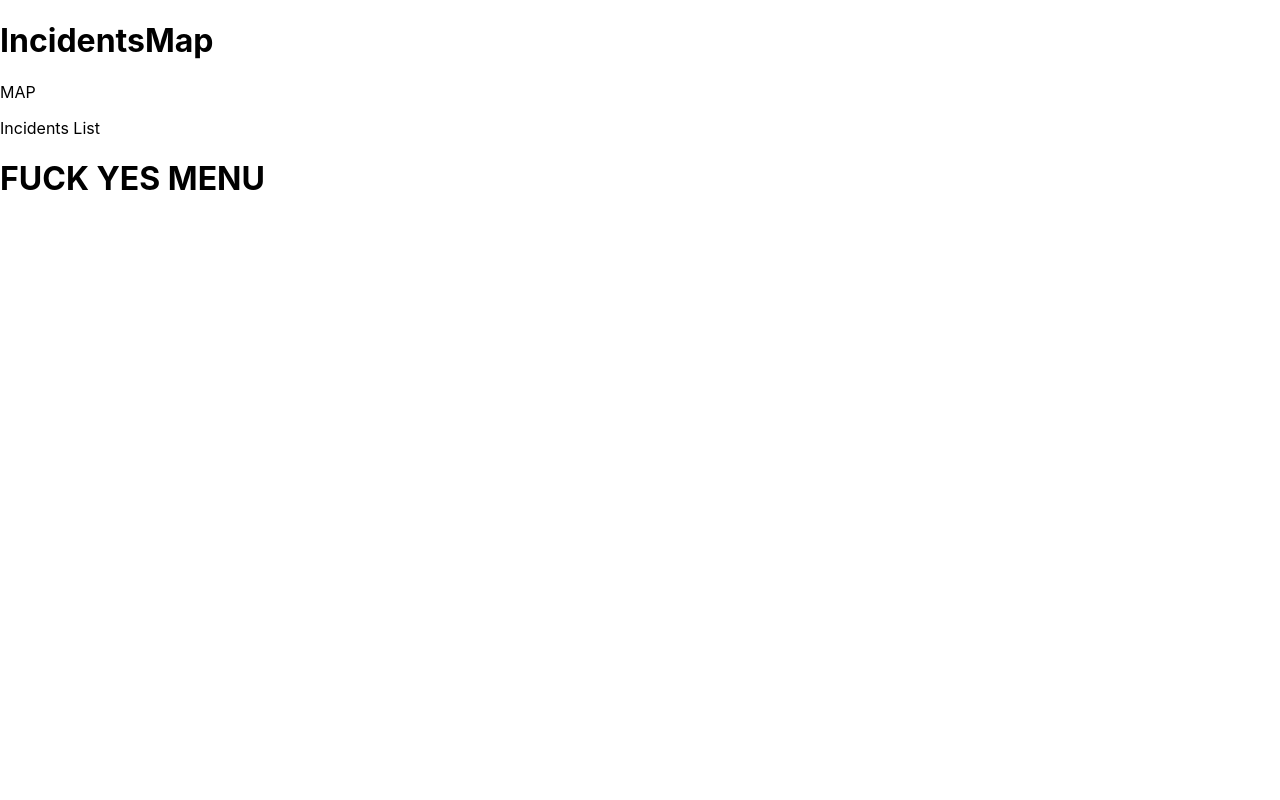
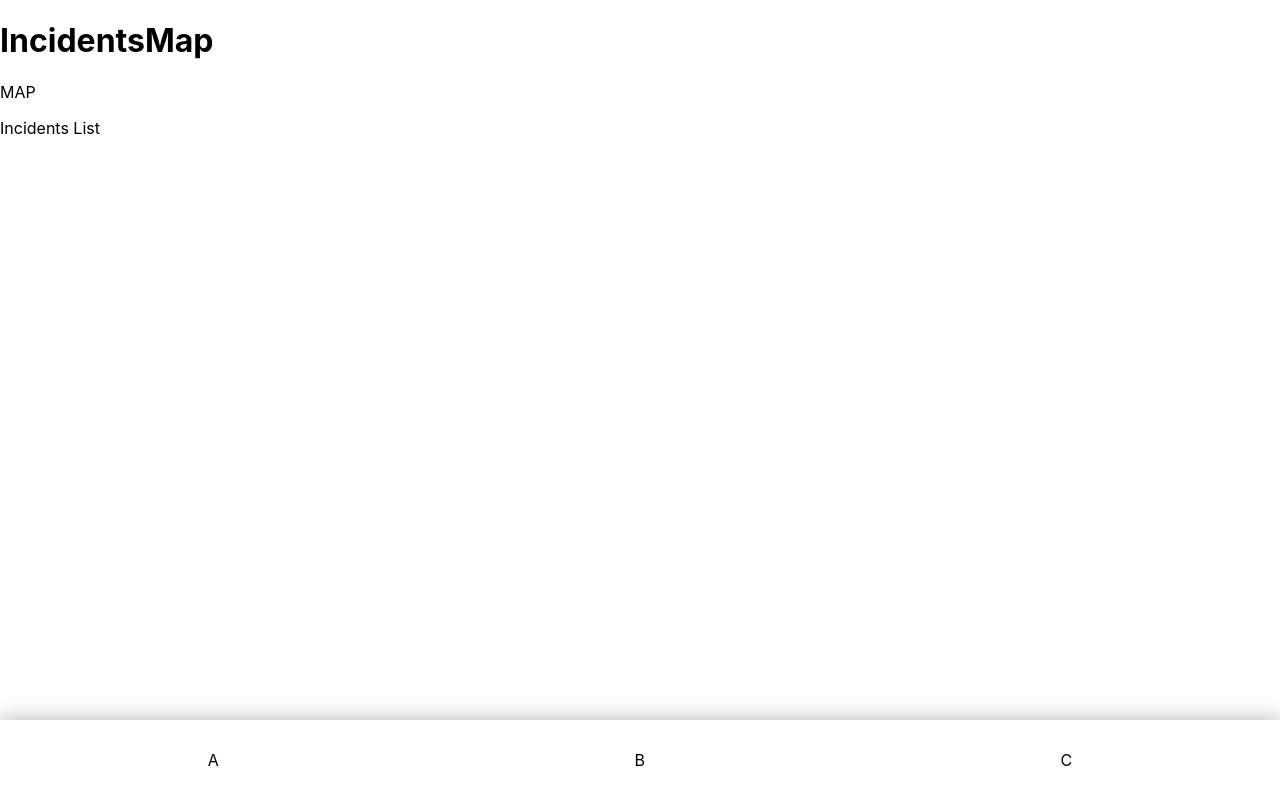
Before and after one commit to hejsfj/ideahack, a React (Create React App) app in the folder smart-incidence/: page /incidentsmap in a window 1280 px wide. Built offline with nearby package versions, Linux system fonts and the light colour scheme.

Commit message:
Add Menu

```diff
--- a/smart-incidence/src/components/user/Menu/Menu.css
+++ b/smart-incidence/src/components/user/Menu/Menu.css
@@ -0,0 +1,17 @@
+.menu {
+  display: flex;
+  position: fixed;
+  bottom: 0px;
+  width: 100%;
+  height: 5rem;
+  background-color: #ffffff;
+  box-shadow: 0px -4px 18px rgb(200, 200, 200),
+    10px 10px 10px rgba(0, 0, 0, 0.22);
+}
+
+.menu-item {
+  flex: auto;
+  justify-content: center;
+  margin: auto 0;
+  text-align: center;
+}
--- a/smart-incidence/src/components/user/Menu/Menu.js
+++ b/smart-incidence/src/components/user/Menu/Menu.js
@@ -1,8 +1,11 @@
 import React from 'react';
+import './Menu.css';
 
 const ImageUpload = props => (
-  <div>
-    <h1>FUCK YES MENU</h1>
+  <div class="menu">
+    <div class="menu-item">A</div>
+    <div class="menu-item">B</div>
+    <div class="menu-item">C</div>
   </div>
 );
 
```
